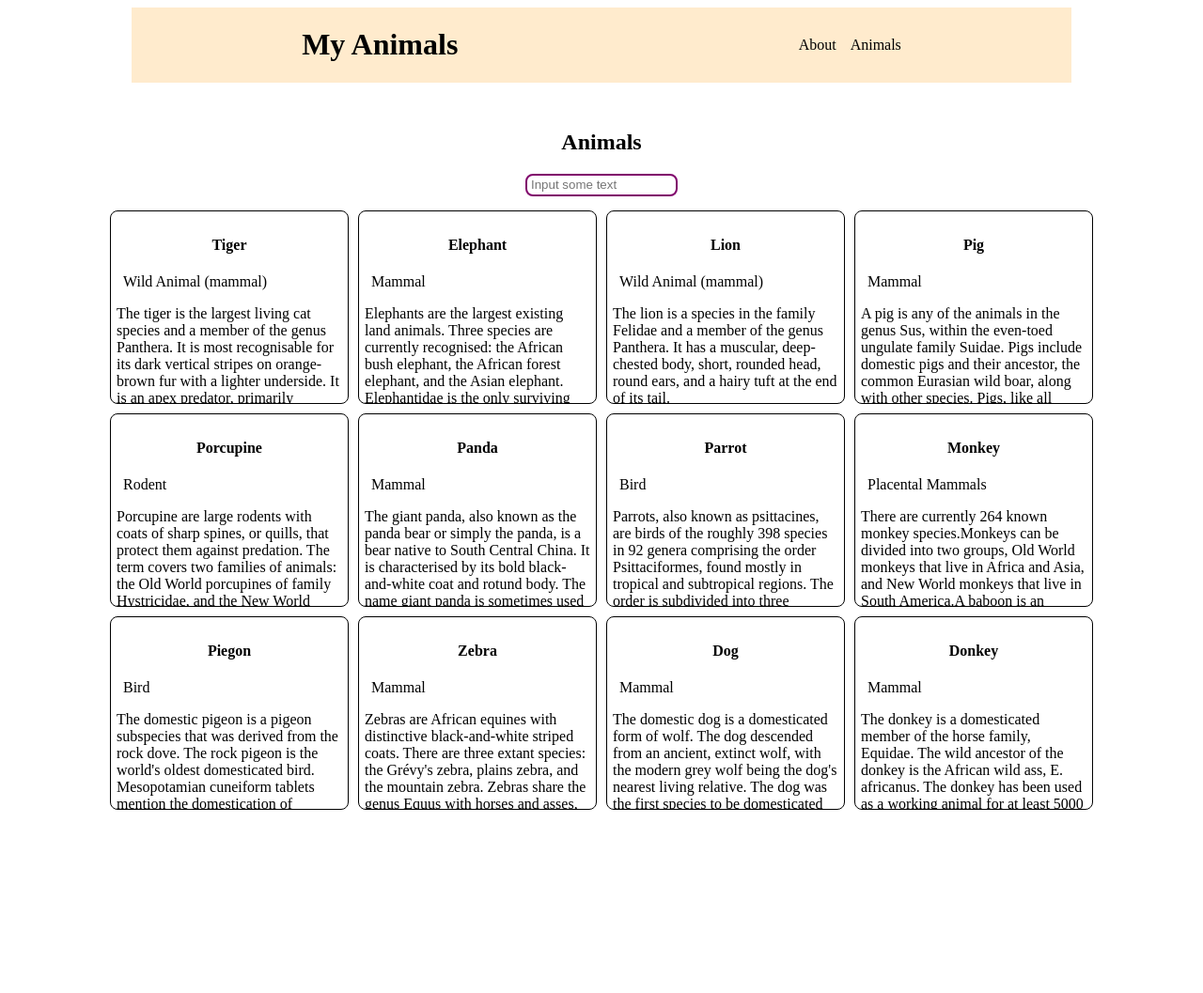
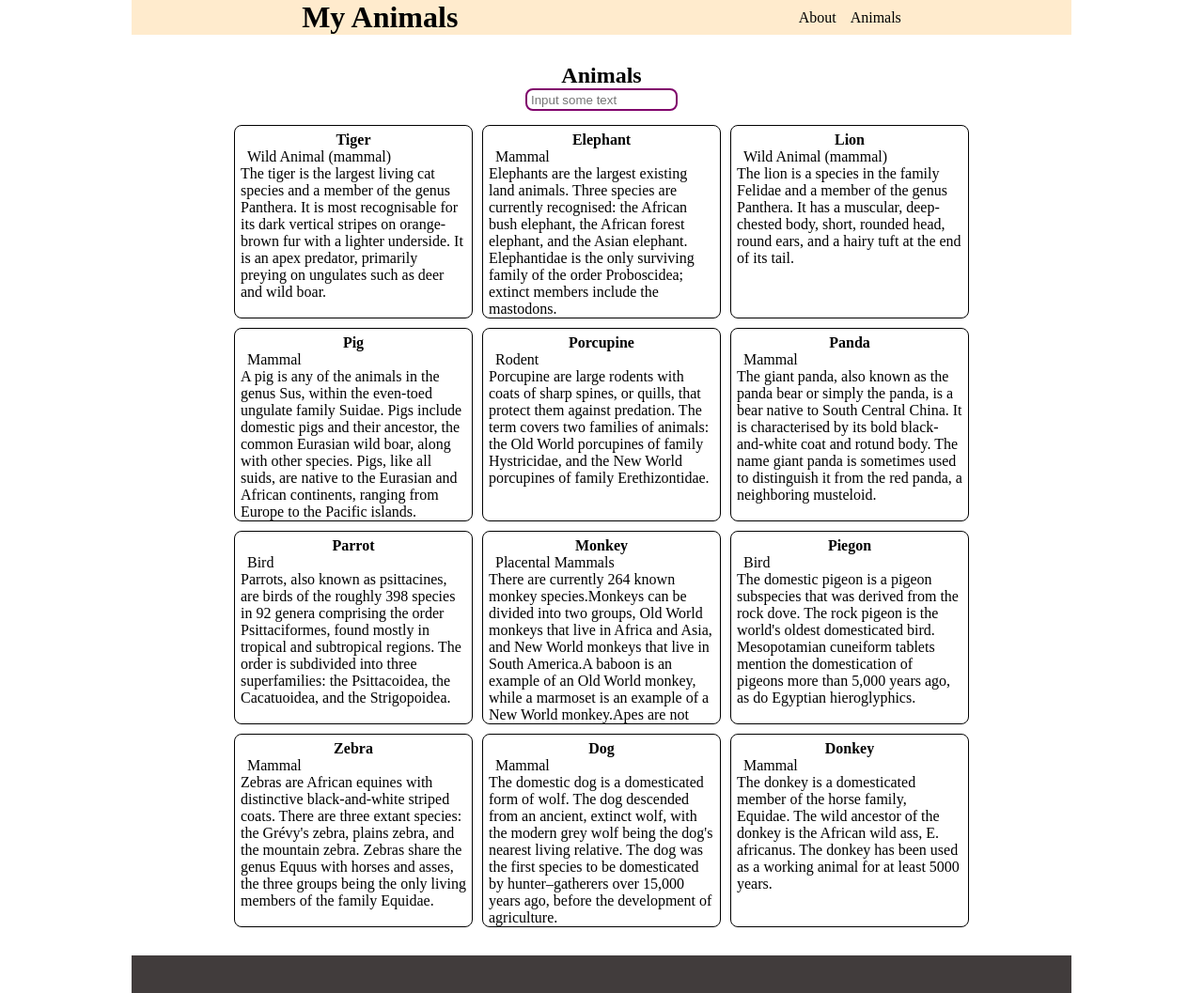
Before and after one commit to ivan52945/React-Components, a React (Vite) app in the folder react-components/: page / in a window 1280 px wide. Shown: the whole page at 94% size. Before the commit the page ends 892 px from the top, so only its background shows below. Built offline with nearby package versions, Linux system fonts and the light colour scheme.

Commit message:
fix: sizes of main and footer

```diff
--- a/react-components/src/components/footer/footer.module.css
+++ b/react-components/src/components/footer/footer.module.css
@@ -1,5 +1,8 @@
 .footer {
+  max-width: 1000px;
   width: 100%;
+
+  flex: 1 1 auto;
   height: 40px;
 
   background-color: rgb(65, 60, 60);
--- a/react-components/src/components/header/header.module.css
+++ b/react-components/src/components/header/header.module.css
@@ -1,5 +1,7 @@
 .header {
-  width: 1000px;
+  max-width: 1000px;
+  width: 100%;
+
   background-color: blanchedalmond;
 
   display: flex;
--- a/react-components/src/components/main/main.module.css
+++ b/react-components/src/components/main/main.module.css
@@ -1,4 +1,7 @@
 .main {
+    max-width: 1000px;
+    width: 100%;
+
     flex: 1 1 auto;
 
     padding: 30px;
--- a/react-components/src/styles/index.css
+++ b/react-components/src/styles/index.css
@@ -1,12 +1,16 @@
 body {
-    height: 100vh;
+    min-height: 100vh;
 }
 
 #root {
     width: 100%;
-    height: 100%;
+    min-height: 100%;
 
     display: flex;
     flex-direction: column;
     align-items: center;
 }
+
+* {
+    margin: 0;
+}
```
